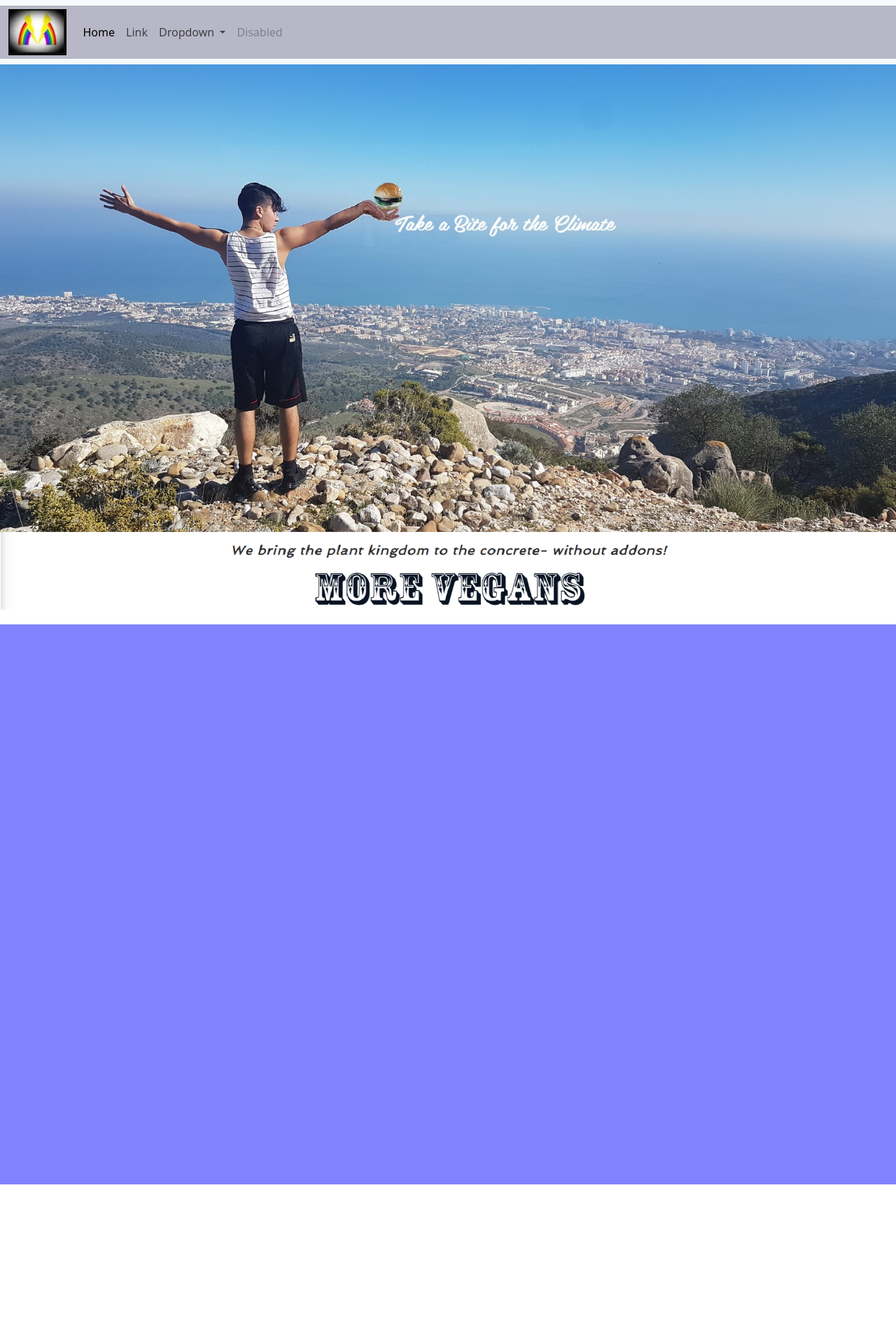
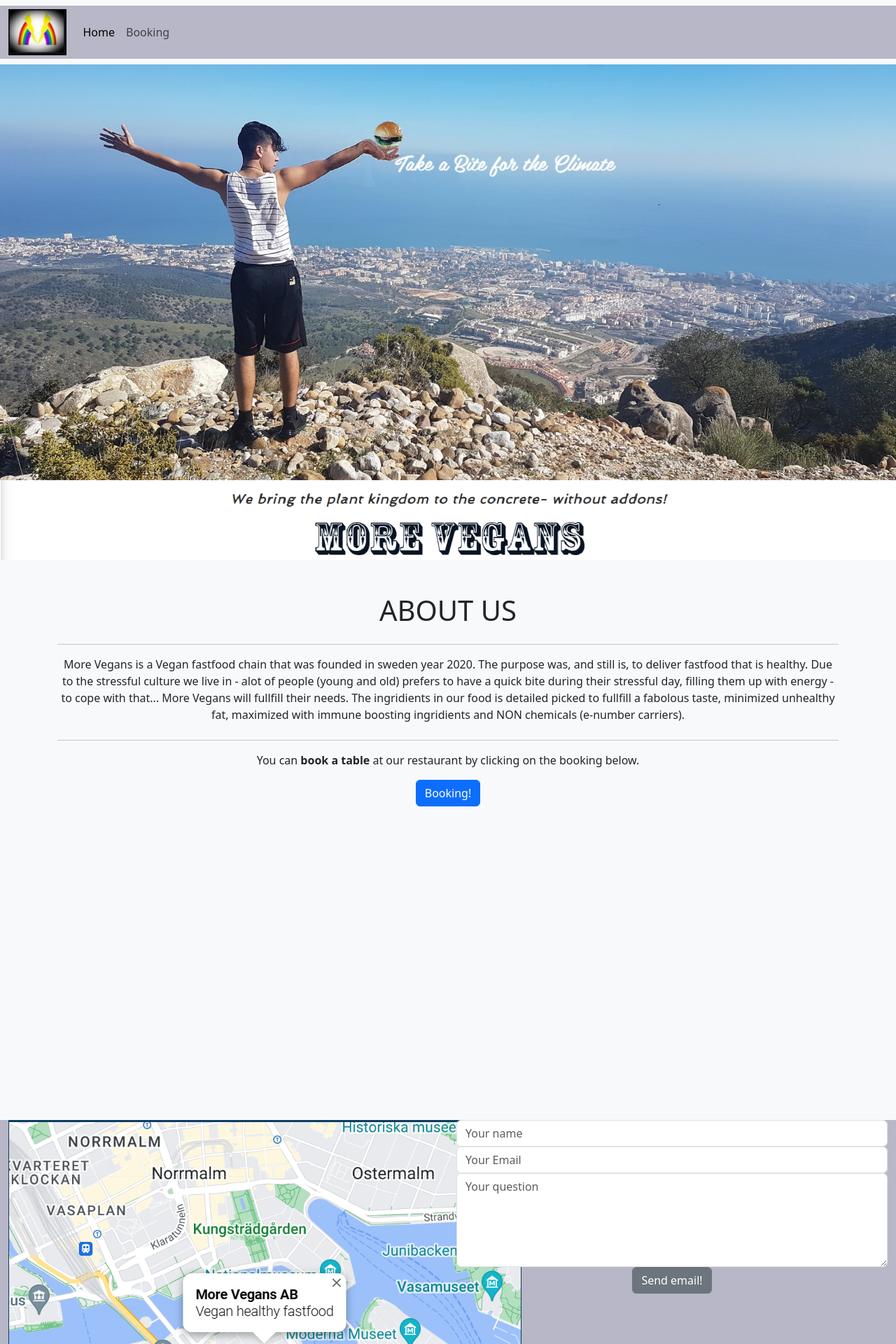
Before and after one commit to SvenLoevgren/fullstack-portfolio4, a Django app: page / in a window 1280 px wide. Shown: the top 1920 px of the page at 70% size. Run offline with Django 3.2, Linux system fonts and the light colour scheme; some libraries are stand-ins or nearby versions.

Commit message:
adjusting the landing page layout in .html template file

```diff
--- a/static/css/main.css
+++ b/static/css/main.css
@@ -58,8 +58,23 @@ section {
 }
 
         /* Set the background image for the first section */
+#section1 {
+    background-image: url('{% static "img/Background_1.png" %}');
+    background-repeat: no-repeat;
+    background-position: center center;
+    background-size: 100% 100%;
+}
 
 #section2 {
     background-color: rgb(127, 131, 255);
     margin-top: 0;
 }
+
+/* .z-index {
+    position: fixed;
+    top: 0;
+    left: 0;
+    right: 0;
+    z-index: 1000;
+  }
+  */
--- a/templates/fastfood/fastfood_home.html
+++ b/templates/fastfood/fastfood_home.html
@@ -9,11 +9,84 @@
   <link rel="stylesheet" href="https://cdnjs.cloudflare.com/ajax/libs/hover.css/2.1.1/css/hover-min.css" type="text/css" />
   {% load static %}
   <link rel='shortcut icon' type='image/x-icon' href='{% static "images/favicon.ico" %}' />
-  <link rel="stylesheet" type="text/css" href='{% static "CSS/main.css" %}' />
+  <link rel="stylesheet" type="text/css" href='{% static "css/main.css" %}' />
   <title>Fastfood</title>
 </head>
 <body>
-  <nav class="navbar navbar-expand-lg bg-body-tertiary">
+<style>
+  @import url('https://fonts.googleapis.com/css?family=Roboto:100,200,300,400,500,600,700|Exo:100,200,300,400,500,600,700');
+
+
+/* ----------------------------------------Navbar */
+
+.navbar-brand-img {
+    -webkit-transition: all 0.5s ease-in-out;
+    transition: all 0.5s ease-in-out;
+    transform-origin: center center;
+    zoom: 1.5;
+}
+
+    /*.navbar-brand img:hover {
+      zoom: 1;
+    }
+    */
+.container-fluid {
+    background: rgb(184, 183, 199);
+}
+
+/* ----------------------------------------Footer */
+
+.social-links {
+    padding-bottom: 15px;
+}
+
+.social-links li a i {
+    width: 32px;
+    height: 32px;
+    padding: 12px 0;
+    border-radius: 50%;
+    font-size: 16px;
+    font-weight: bold;
+    line-height: 7px;
+    text-align: center;
+    color: #3a07f0;
+    background: #f0eded;
+    transition: all 0.35s ease-in-out;
+    -moz-transition: all 0.35s ease-in-out;
+    -webkit-transition: all 0.35s ease-in-out;
+    -o-transition: all 0.35s ease-in-out;
+}
+
+.social-links li a i:hover {
+    background: #e84610;
+}
+
+#footer-details {
+    padding: 20px;
+    background-color: rgb(206, 224, 218);
+}
+
+/* ----------------------------------------Sections */
+
+        /* Set the height of each section to 100% of the viewport */
+section {
+    height: 100vh;
+}
+
+        /* Set the background image for the first section */
+#section1 {
+  background-image: url('{% static "img/Background_1.png" %}');
+  background-repeat: no-repeat;
+  background-position: center center;
+  background-size: 100% 100%;
+}
+
+#section2 {
+    background-color: rgb(127, 131, 255);
+    margin-top: 0;
+}
+</style>
+  <nav class="navbar navbar-expand-lg bg-body-tertiary fixed-top">
     <div class="container-fluid">
       <div class="navbar-brand">
         <a>
@@ -30,32 +103,47 @@
               <a class="nav-link active" aria-current="page" href="#">Home</a>
             </li>
             <li class="nav-item">
-              <a class="nav-link" href="#">Link</a>
-            </li>
-            <li class="nav-item dropdown">
-              <a class="nav-link dropdown-toggle" href="#" role="button" data-bs-toggle="dropdown" aria-expanded="false">
-                Dropdown
-              </a>
-              <ul class="dropdown-menu">
-                <li><a class="dropdown-item" href="#">Action</a></li>
-                <li><a class="dropdown-item" href="#">Another action</a></li>
-                <li><hr class="dropdown-divider"></li>
-                <li><a class="dropdown-item" href="#">Something else here</a></li>
-              </ul>
-            </li>
-            <li class="nav-item">
-              <a class="nav-link disabled">Disabled</a>
+              <a class="nav-link" href="#">Booking</a>
             </li>
           </ul>
         </div>
       </div>
     </div>
   </nav>
-  <section id="section1">
-    <img src='{% static "img/Background_1.png" %}' class="img-fluid" alt="Teenager holding a Vegan burger" />
+  <section id="section1"></section>
+  <section id="section2" class="bg-light p-5 text-center">
+    <div class="container">
+      <h1 class="mb-4">ABOUT US</h1>
+      <hr>
+      <p class="mb-4" style="line-height: 1.5;">More Vegans is a Vegan fastfood chain that
+        was founded in sweden year 2020. The purpose was, and still is, to deliver fastfood that
+         is healthy. Due to the stressful culture we live in - alot of people (young and old)
+          prefers to have a quick bite during their stressful day, filling them up with energy
+           - to cope with that... More Vegans will fullfill their needs.
+            The ingridients in our food is detailed picked to fullfill a fabolous taste,
+             minimized unhealthy fat, maximized with immune boosting ingridients and
+              NON chemicals (e-number carriers). <hr> You can <strong>book a table</strong> at our restaurant
+              by clicking on the booking below.</p>
+      <button class="btn btn-primary">Booking!</button>
+    </div>
   </section>
-  <section id="section2"> </section>
-  <section id="section3"></section>
+  <section id="section3" class="container-fluid">
+      <div class="row">
+        <div class="col-sm-6">
+          <!-- Content for the left half of the section -->
+          <img src='{% static "img/MAP.png" %}' alt="Map to find our restaurant">
+        </div>
+        <div class="col-sm-6">
+          <!-- Content for the right half of the section -->
+          <form onsubmit="return sendMail(this);">
+            <input type="text" name="name" class="form-control" id="fullname" placeholder="Your name" required />
+            <input type="text" name="emailaddress" class="form-control" id="emailaddress" placeholder="Your Email" required />
+            <textarea rows="5" name="projectsummary" class="form-control" id="projectsummary" placeholder="Your question" required></textarea>
+            <button type="submit" class="btn btn-secondary d-block mx-auto">Send email!</button>
+        </form>
+        </div>
+      </div>
+  </section>
 
   <footer class="container-fluid">
     <div id="footer-details" class="row">
```
